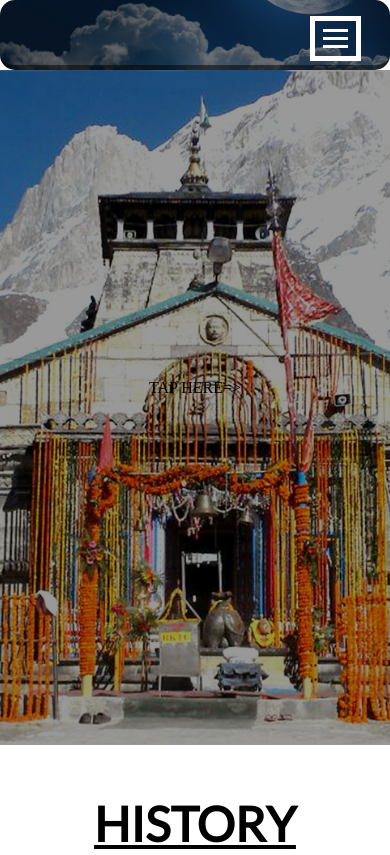
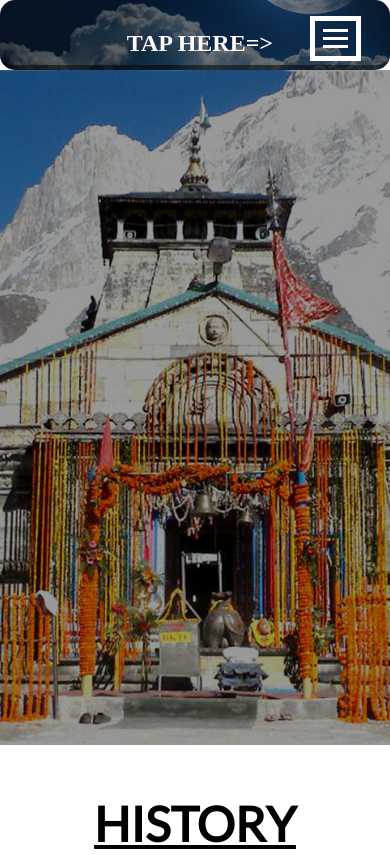
Before and after one commit to Codewithkaint/temple.githu.io, a plain HTML site: page index.html in a window 390 px wide. Shown: the top 855 px of the page. Drawn offline with nearby package versions, Linux system fonts and the light colour scheme; a web font is replaced by a local one.

Commit message:
Update style.css

```diff
--- a/css/style.css
+++ b/css/style.css
@@ -232,7 +232,16 @@ h1 a:hover {
 
 
 }
+.ty { position: absolute;
+    top: 3.6%;
+    right: 30%;
 
+}
+.ty p{font-weight: bold;
+    color: rgb(255, 248, 248);
+    font-size: 1.5rem;
+    display: none;
+}
 .icon1 {
     margin: 30px auto;
     background-color: white;
@@ -301,7 +310,11 @@ footer {
 
     }
 
+    .ty p{
+        display: block;
+    }
     nav ul {
+        padding-top: 50px;
         flex-direction: column;
         margin: 15px;
     }
```
